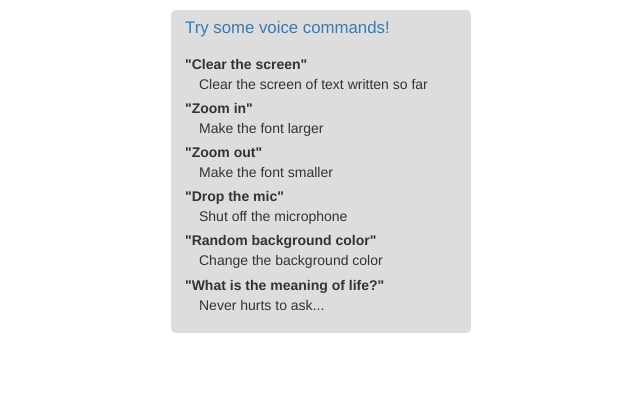
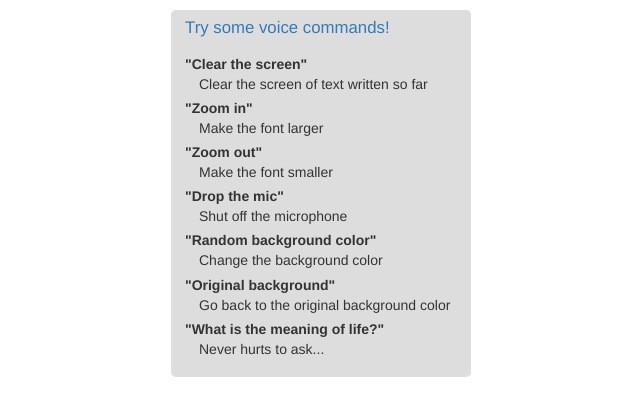
Before and after one commit to aop4/audio_tools, a Flask app: page / in a window 1280 px wide. Shown: the part 914-1319 px from the top of the page, without its empty margins (319-959 px from the left). Before the commit the page ends 1247 px from the top, so only its background shows below. Run offline with Flask 2, Linux system fonts and the light colour scheme; some libraries are stand-ins or nearby versions.

Commit message:
Add command to revert background color

```diff
--- a/app/static/js/transcribe.js
+++ b/app/static/js/transcribe.js
@@ -121,6 +121,7 @@ var VOICE_COMMANDS = {
 	'zoom out':decreaseFontSize,
 	'drop the mic':turnOffMic,
 	'random background color':randomBackgroundColor,
+	'original background':revertBackgroundColor,
 	'what is the meaning of life':meaningOfLife,
 };
 
@@ -407,6 +408,10 @@ function randomBackgroundColor() {
 	$('body').css('background-color', colorString);
 }
 
+function revertBackgroundColor() {
+	$('body').css('background-color', '#fff');
+}
+
 /* Returns a random number in the range 0-255 */
 function generateRandomColorVal() {
 	return Math.floor(Math.random()*255);
--- a/app/templates/transcribe.html
+++ b/app/templates/transcribe.html
@@ -30,6 +30,7 @@
       <dt>"Zoom out"</dt><dd>Make the font smaller</dd>
       <dt>"Drop the mic"</dt><dd>Shut off the microphone</dd>
       <dt>"Random background color"</dt><dd>Change the background color</dd>
+      <dt>"Original background"</dt><dd>Go back to the original background color</dd>
       <dt>"What is the meaning of life?"</dt><dd>Never hurts to ask...</dd>
     </div>
 </div>
```
